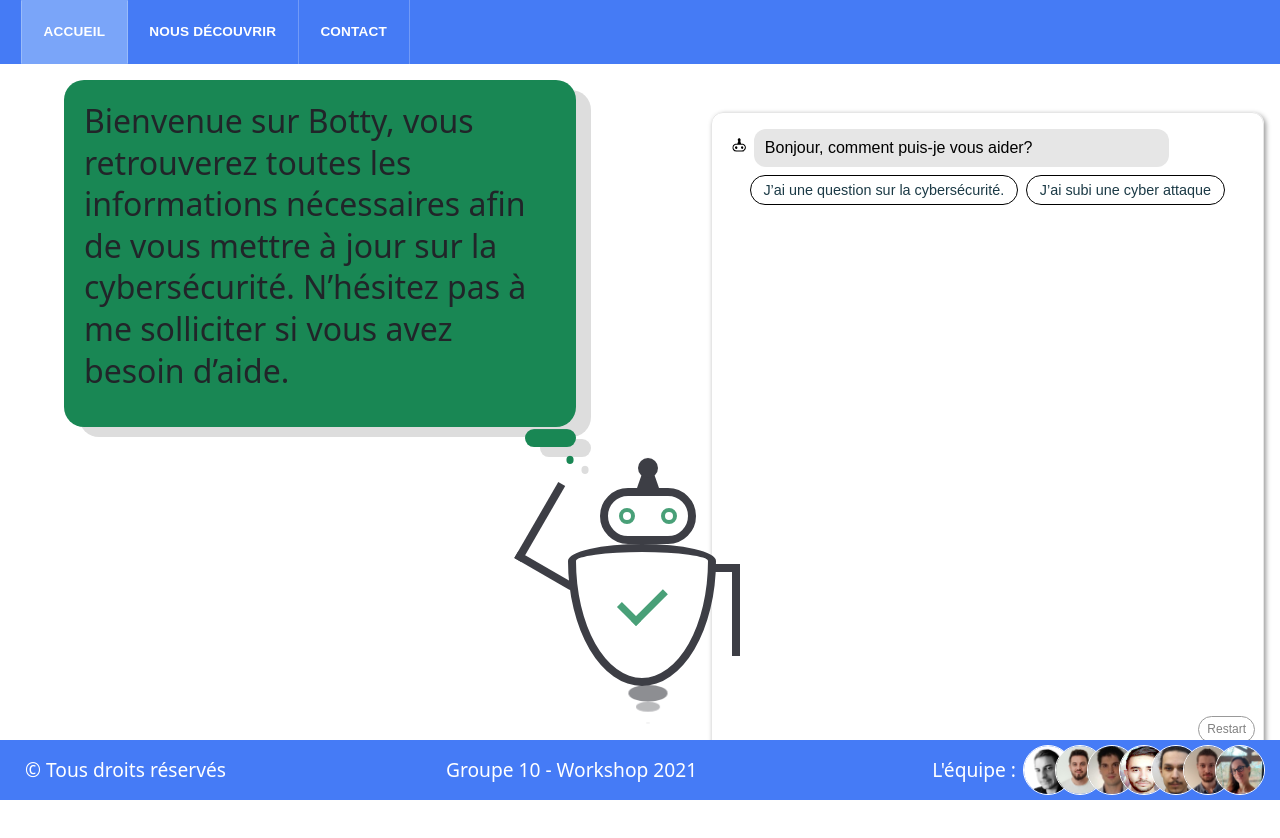
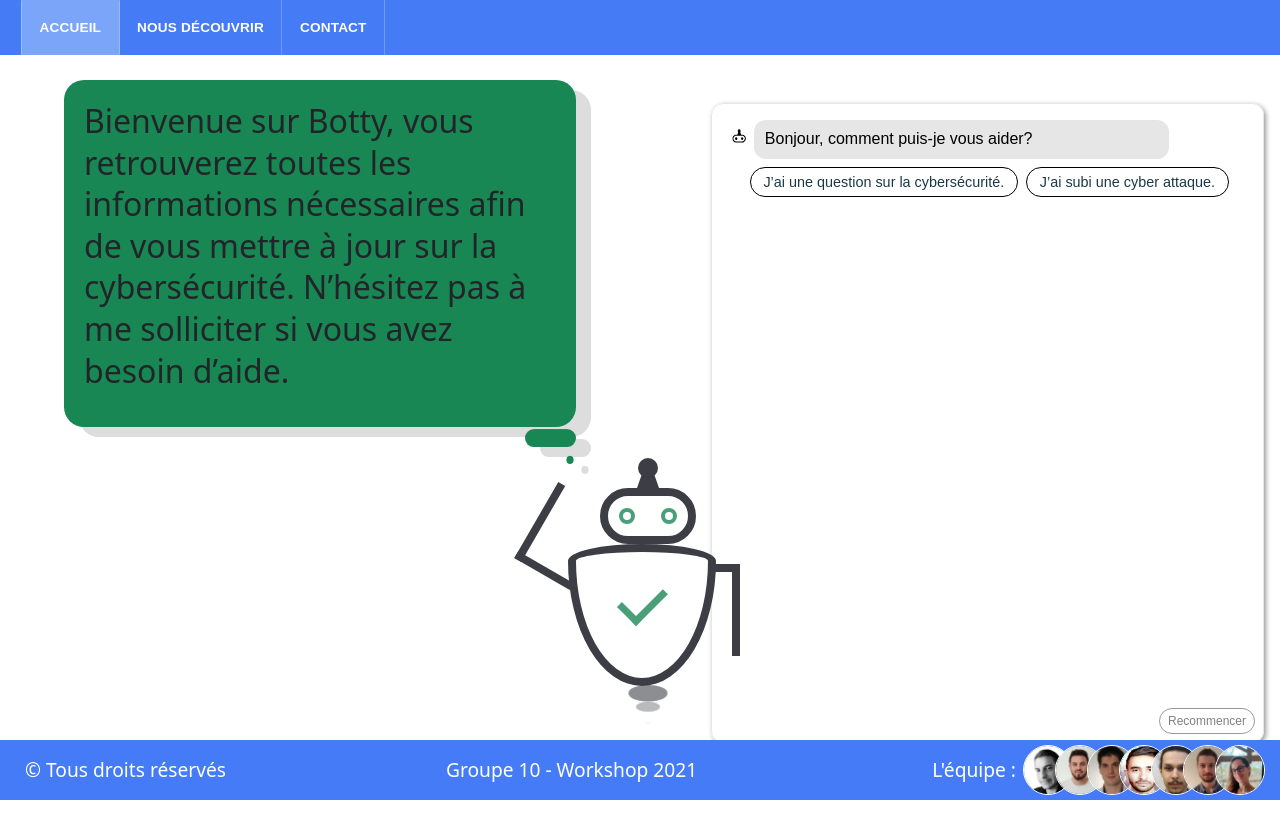
Before and after one commit to thdal/APP-WEB-WORKSHOP-I1, an Angular app in the folder workshop-i1/: page / in a window 1280 px wide. Built offline with nearby package versions, Linux system fonts and the light colour scheme.

Commit message:
maj json

```diff
--- a/workshop-i1/src/app/components/menu/menu-top/menu-top.component.css
+++ b/workshop-i1/src/app/components/menu/menu-top/menu-top.component.css
@@ -43,12 +43,12 @@ nav .navbar-nav li .nav-admin-link-gl{
 }
 
 .nav-item{
-  padding-top: 0.5rem;
-  padding-bottom: 0.5rem;
+  padding-top: 0.2rem;
+  padding-bottom: 0.2rem;
   border-right: 1px solid rgb(255, 255, 255, 24%);
   font-family: "Montserrat",sans-serif;
   align-items: center;
-  padding: 1em;
+  padding: 0.7em;
   color: #fff;
   text-align: center;
   text-transform: uppercase;
--- a/workshop-i1/src/assets/js/conversation.js
+++ b/workshop-i1/src/assets/js/conversation.js
@@ -59,7 +59,7 @@ const chat = {
 
       },
       {
-        text: 'J’ai subi une cyber attaque',
+        text: 'J’ai subi une cyber attaque.',
         next: 3
       }
     ]
@@ -115,7 +115,7 @@ const chat = {
         next: 10
       },
       {
-        text: 'Violation de données',
+        text: 'Violation de données.',
         next: 21
       },
       {
@@ -125,11 +125,11 @@ const chat = {
     ]
   },
   6: {
-    text: 'Voici le lien pour un diagnostique',
+    text: 'Voici le lien pour un diagnostique.',
     mood: 'green',
     describe: 'Si vous le souhaitez, vous pouvez être mis en relation avec des professionnels de proximité référencés par Cybermalveillance.gouv.fr et susceptibles de pouvoir vous aider dans la résolution de votre problème.',
     options: [{
-      text: 'diagnostique',
+      text: 'Diagnostique.',
       url: 'https://www.cybermalveillance.gouv.fr/diagnostic/11213c45-e17d-4b49-9867-333a2bddf5b9',
       next: 7
     }]
@@ -216,7 +216,7 @@ const chat = {
     }]
   },
   15: {
-    text: 'Voici un lien pour les Rançongiciel ',
+    text: 'Voici un lien pour les Rançongiciel.',
     mood: 'green',
     options: [{
       text: 'j’y vais!',
@@ -226,7 +226,7 @@ const chat = {
 
   },
   16: {
-    text: 'Voici un lien pour l’hameçonnage',
+    text: 'Voici un lien pour l’hameçonnage.',
     mood: 'green',
     options: [{
       text: 'j’y vais!',
@@ -235,7 +235,7 @@ const chat = {
     }]
   },
   17: {
-    text: 'Voici un lien pour l’arnaque au chantage',
+    text: 'Voici un lien pour l’arnaque au chantage.',
     mood: 'green',
     options: [{
       text: 'j’y vais!',
@@ -244,7 +244,7 @@ const chat = {
     }]
   },
   18: {
-    text: 'Voici un lien pour l’escroquerie au Compte Personnel de Formation',
+    text: 'Voici un lien pour l’escroquerie au Compte Personnel de Formation.',
     mood: 'green',
     options: [{
       text: 'j’y vais!',
@@ -253,7 +253,7 @@ const chat = {
     }]
   },
   19: {
-    text: 'Voici un lien pour avoir des notions sur les mesures préventives',
+    text: 'Voici un lien pour avoir des notions sur les mesures préventives.',
     describe: 'La principale source de vulnérabilités lors de l\'utilisation d\'un outil informatique est bien souvent l\'utilisateur. C\'est pourquoi il est important que chacun prenne le temps de se renseigner sur les précautions essentielles.',
     mood: 'green',
     options: [{
@@ -263,7 +263,7 @@ const chat = {
     }]
   },
   20: {
-    text: 'Voici un lien pour les alertes de cybersécurité',
+    text: 'Voici un lien pour les alertes de cybersécurité.',
     describe: 'Les mises à jour sont l\'un des éléments les plus important lors du maintient d\'équipements informatiques. En effet elles ont pour rôle de réparer les failles de sécurités découvertes au quotidien.',
     mood: 'green',
     options: [{
@@ -273,7 +273,7 @@ const chat = {
     }]
   },
   21: {
-    text: 'Voici un lien pour les violation de données personnelles',
+    text: 'Voici un lien pour les violation de données personnelles.',
     describe:'Une donnée personnelle désigne une information susceptible de permettre d’identifier directement ou indirectement une personne. C\'est pourquoi il est très important de rester prudent lors de l\'utilisation de ces dernières.',
     mood: 'green',
     options: [{
--- a/workshop-i1/src/assets/js/peekobot.js
+++ b/workshop-i1/src/assets/js/peekobot.js
@@ -122,7 +122,7 @@ const bot = function() {
     container.addEventListener('click', handleChoice);
 
     restartButton = document.createElement('button');
-    restartButton.innerText = "Restart";
+    restartButton.innerText = "Recommencer";
     restartButton.classList.add('restart');
     restartButton.addEventListener('click', handleRestart);
 
--- a/workshop-i1/src/environments/environment.prod.ts
+++ b/workshop-i1/src/environments/environment.prod.ts
@@ -1,3 +1,5 @@
 export const environment = {
+  appBaseUrl: 'http://localhost:4200/',
+  apiBaseUrl: 'http://localhost:3000/',
   production: true
 };
```
